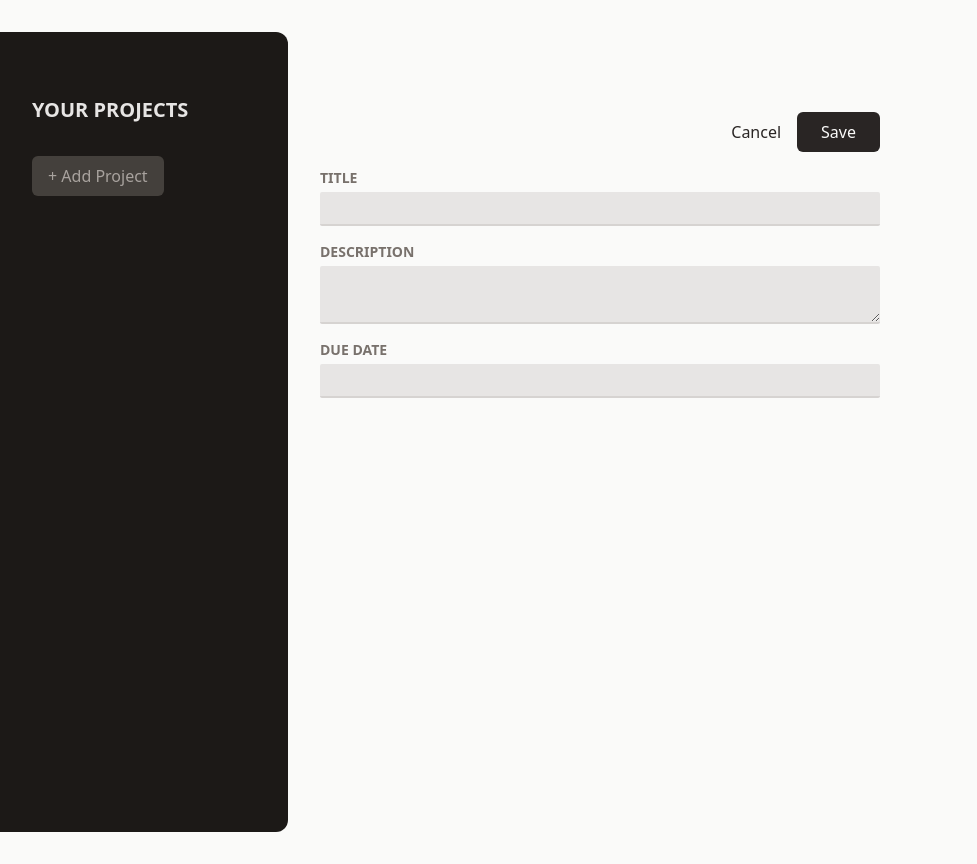
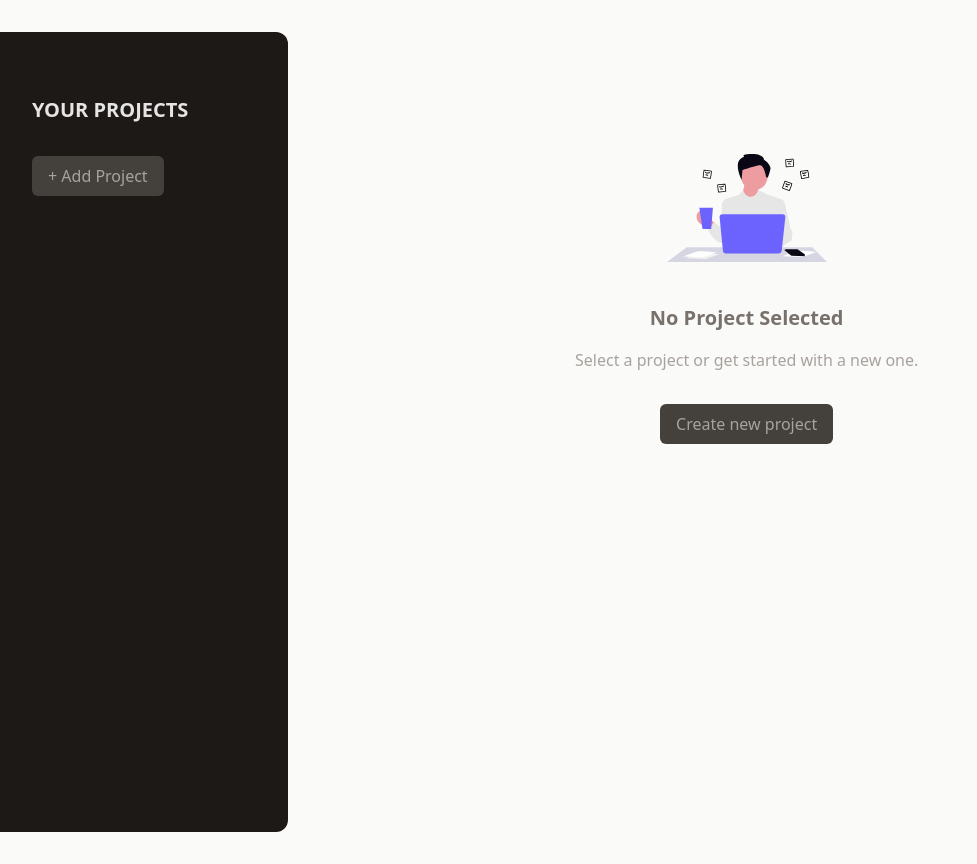
Before and after one commit to maziz7508/ReactEssentials, a React (Vite) app in the folder project_management_app/: page / in a window 1280 px wide. Shown: the whole page, without its empty margins (0-977 px from the left). Built offline with nearby package versions, Linux system fonts and the light colour scheme.

Commit message:
Render the noProject and newProject components conditionally

```diff
--- a/project_management_app/src/App.jsx
+++ b/project_management_app/src/App.jsx
@@ -1,12 +1,32 @@
+import { useState } from "react";
 import ProjectSidebar from "./components/ProjectSidebar";
 import NewProject from "./components/NewProject";
+import NoProjectSelected from "./components/NoProjectSelected";
 
 function App() {
+  const [projectState, setProjectState] = useState({
+    selectedProjectId: undefined,
+    projects: [],
+  });
+
+  function handleStartAddProject() {
+    setProjectState((prev) => ({ ...prev, selectedProjectId: null }));
+  }
+  let content;
+
+  if (projectState.selectedProjectId === null) {
+    content = <NewProject />;
+  } else if (projectState.selectedProjectId === undefined) {
+    content = <NoProjectSelected onStartAddProject={handleStartAddProject} />;
+  }
+
   return (
     <main className="h-screen my-8 flex gap-8">
       {/* <h1 className="my-8 text-center text-5xl font-bold">Hello World</h1> */}
-      <ProjectSidebar />
-      <NewProject />
+      <ProjectSidebar onStartAddProject={handleStartAddProject} />
+      {content}
+      {/* <NoProjectSelected onStartAddProject={handleStartAddProject} /> */}
+      {/* <NewProject /> */}
     </main>
   );
 }
--- /dev/null
+++ b/project_management_app/src/components/Button.jsx
@@ -0,0 +1,10 @@
+export default function Button({ children, ...props }) {
+  return (
+    <button
+      className="px-4 py-2 text-xs md:text-base rounded-md bg-stone-700 text-stone-400 hover:bg-stone-600 hover: text-stone-100"
+      {...props}
+    >
+      {children}
+    </button>
+  );
+}
--- /dev/null
+++ b/project_management_app/src/components/NoProjectSelected.jsx
@@ -0,0 +1,22 @@
+import noProjectImg from "../assets/no-projects.svg";
+import Button from "./Button";
+export default function NoProjectSelected({ onStartAddProject }) {
+  return (
+    <div className="mt-24 text-center w-2/3">
+      <img
+        className="w-40 h-40 object-contain mx-auto"
+        src={noProjectImg}
+        alt="No project selected"
+      />
+      <h2 className="text-xl font-bold text-stone-500 mt-4 my-4">
+        No Project Selected
+      </h2>
+      <p className="text-stone-400 mb-4">
+        Select a project or get started with a new one.
+      </p>
+      <p className="mt-8">
+        <Button onClick={onStartAddProject}>Create new project</Button>
+      </p>
+    </div>
+  );
+}
--- a/project_management_app/src/components/ProjectSidebar.jsx
+++ b/project_management_app/src/components/ProjectSidebar.jsx
@@ -1,4 +1,5 @@
-export default function SideBar() {
+import Button from "./Button";
+export default function ProjectSideBar({ onStartAddProject }) {
   return (
     <aside className=" w-1/3 px-8 py-16 bg-stone-900 text-stone-50 md:w-72 rounded-r-xl">
       <h1 className="text-xl font-bold mb-8 uppercase  text-stone-200">
@@ -6,9 +7,7 @@
       </h1>
 
       <div>
-        <button className="px-4 py-2 text-xs md:text-base rounded-md bg-stone-700 text-stone-400 hover:bg-stone-600 hover: text-stone-100">
-          + Add Project
-        </button>
+        <Button onClick={onStartAddProject}> + Add Project</Button>
       </div>
       <ul></ul>
     </aside>
```
Also changed, not shown: project_management_app/src/assets/no-projects.svg (added).
